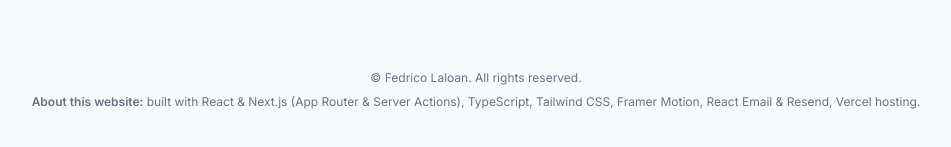
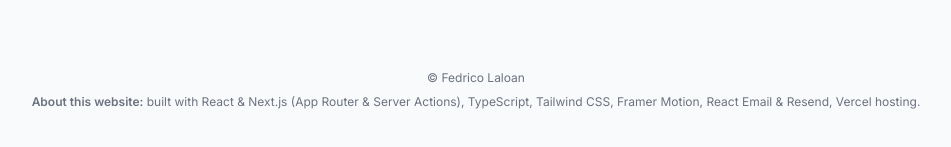
Before and after one commit to Vincentkled/Portfolio-FedricoLaloan, a Next.js app: page / in a window 1280 px wide. Shown: the part 3458-3605 px from the top of the page, without its empty margins (164-1115 px from the left). Built offline with nearby package versions, Linux system fonts and the light colour scheme; no server answers.

Commit message:
revisi footer 2

```diff
--- a/components/footer.tsx
+++ b/components/footer.tsx
@@ -4,7 +4,7 @@ export default function Footer() {
   return (
     <footer className="mb-10 px-4 text-center text-gray-500">
       <small className="mb-2 block text-xs">
-        &copy; Fedrico Laloan. All rights reserved.
+        &copy; Fedrico Laloan
       </small>
       <p className="text-xs">
         <span className="font-semibold">About this website:</span> built with
```
